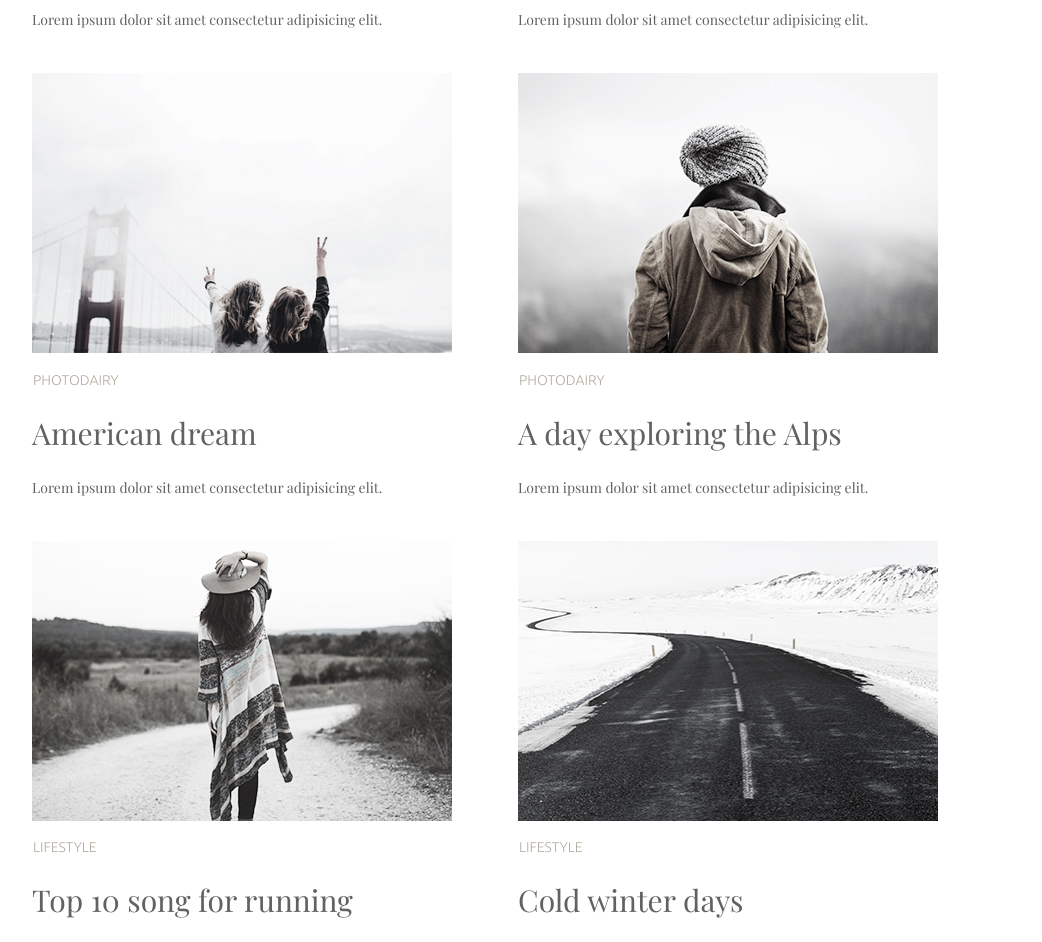
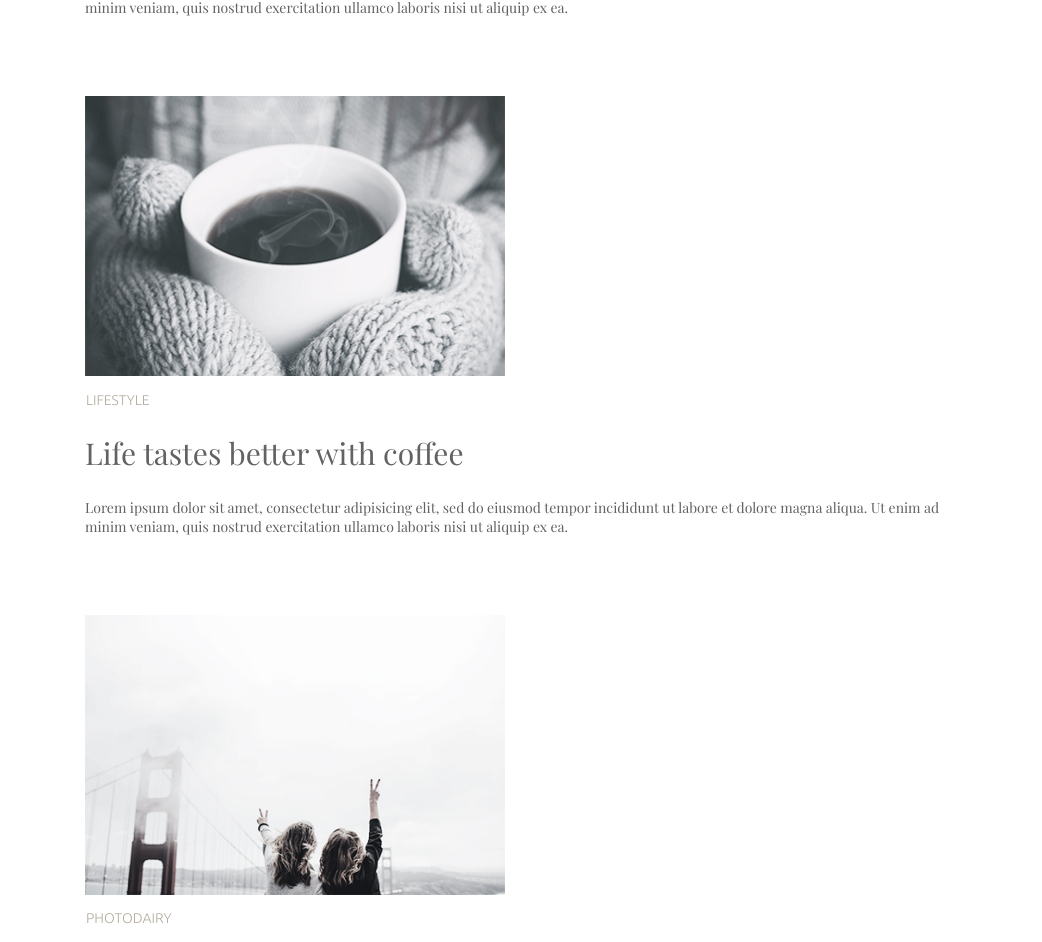
Before and after one commit to MAX50K/css_basics, a plain HTML site: page index.html in a window 1280 px wide. Shown: the part 565-1507 px from the top of the page, without its empty margins (142-1184 px from the left). Drawn offline with nearby package versions, Linux system fonts and the light colour scheme.

Commit message:
asasasasasas

```diff
--- a/css/styles.css
+++ b/css/styles.css
@@ -1,5 +1,21 @@
+.container{
+  width: 906px;
+  margin: 0 auto;
+  padding: 0 15px;
+
+}
+
 li {
   list-style-type: none;
+}
+
+a {
+  color: currentColor;
+
+}
+
+.header__link--hover:{
+  color: blue;
 }
 
 .header {
@@ -9,9 +25,9 @@ li {
 .header__list {
   display: flex;
   justify-content: center;
-  font-size: 30px;
+  gap: 99px;
 }
-.header__item {
+.header__link {
   display: flex;
   justify-content: center;
   margin-right: 20px;
@@ -22,14 +38,13 @@ li {
   margin-left: 99px;
   margin-bottom: 92px;
 }
-.main {
-}
 .everything {
 }
-.everything__list1 {
+.everything__list {
   display: flex;
   justify-content: center;
-  font-size: 30px;
+  flex-wrap: wrap;
+  gap: 65px;
 }
 .everything__img {
   width: 420px;
@@ -49,28 +64,16 @@ li {
   color: #626262;
   font-family: "Playfair Display";
   font-size: 30px;
-  font-style: normal;
   font-weight: 400;
-  line-height: normal;
 }
 .everything__text {
   color: #626262;
   font-family: "Playfair Display";
   font-size: 14px;
-  font-style: normal;
   font-weight: 400;
-  line-height: normal;
+  flex-wrap: wrap;
 }
-.everything__list2 {
-  display: flex;
-  justify-content: center;
-  font-size: 30px;
-}
-.everything__list3 {
-  display: flex;
-  justify-content: center;
-  font-size: 30px;
-}
+
 .footer {
 }
 .footer__button {
--- a/index.html
+++ b/index.html
@@ -5,72 +5,73 @@
     <meta charset="UTF-8">
     <meta name="viewport" content="width=device-width, initial-scale=1.0">
     <title>Document</title>
-    <link rel="stylesheet" href="./css/styles.css">
     <link rel="preconnect" href="https://fonts.googleapis.com">
     <link rel="preconnect" href="https://fonts.gstatic.com" crossorigin>
-    <link href="https://fonts.googleapis.com/css2?family=Playfair+Display&family=Ubuntu:wght@300&display=swap"
-        rel="stylesheet">
+    <link href="https://fonts.googleapis.com/css2?family=Playfair+Display&family=Ubuntu:wght@300&display=swap"rel="stylesheet">
+    <link rel="stylesheet" href="./css/styles.css">
 </head>
 
 <body>
     <header class="header">
+        <div class="container">
             <nav class="header__nav">
                 <ul class="header__list">
-                <li class="header__item">LIFESTYLE</li>
-                <li class="header__item">PHOTODIARY</li>
-                <li class="header__item">MUSIC</li>
-                <li class="header__item">TRAVEL</li>
+                    <a class="header__link" href="#">LIFESTYLE</a>
+                    <a class="header__link" href="#">PHOTODIARY</a>
+                    <a class="header__link" href="#">MUSIC</a>
+                    <a class="header__link" href="#">TRAVEL</a>
                 </ul>
             </nav>
+        </div>
     </header>
-    <main class="main">
+    <main>
         <section class="everything">
-            <ul class="everything__list1">
-                <li class="everything__item1">
+            <div class="container">
+                <ul class="everything__list">
+                    <li class="everything__item">
                         <img src="./images/img1.jpg" class="everything__img"></img>
                         <h1 class="everything__title">LIFESTYLE</h1>
                         <h2 class="everything__subtitle">More than just a music festival </h2>
-                    <p class="everything__text">Lorem ipsum dolor sit amet consectetur adipisicing elit.</p>
+                        <p class="everything__text">Lorem ipsum dolor sit amet, consectetur adipisicing elit, sed do eiusmod tempor incididunt ut labore et dolore magna aliqua. Ut enim ad minim veniam, quis nostrud exercitation ullamco laboris nisi ut aliquip ex ea.</p>
                     </li>
-                <li class="everything__item1">
+                    <li class="everything__item">
                         <img src="./images/img2.jpg" class="everything__img"></img>
                         <h1 class="everything__title">LIFESTYLE</h1>
                         <h2 class="everything__subtitle">Life tastes better with coffee</h2>
-                    <p class="everything__text">Lorem ipsum dolor sit amet consectetur adipisicing elit.</p>
+                        <p class="everything__text">Lorem ipsum dolor sit amet, consectetur adipisicing elit, sed do eiusmod tempor incididunt ut labore et dolore magna aliqua. Ut enim ad minim veniam, quis nostrud exercitation ullamco laboris nisi ut aliquip ex ea.</p>
                     </li>
-            </ul>
-            <ul class="everything__list2">
-                <li class="everything__item2">
+                    <li class="everything__item">
                         <img src="./images/img3.jpg" class="everything__img"></img>
                         <h1 class="everything__title">PHOTODAIRY</h1>
                         <h2 class="everything__subtitle">American dream</h2>
-                    <p class="everything__text">Lorem ipsum dolor sit amet consectetur adipisicing elit.</p>
+                        <p class="everything__text">Lorem ipsum dolor sit amet, consectetur adipisicing elit, sed do eiusmod tempor incididunt ut labore et dolore magna aliqua. Ut enim ad minim veniam, quis nostrud exercitation ullamco laboris nisi ut aliquip ex ea.</p>
                     </li>
-                <li class="everything__item2">
+                    <li class="everything__item">
                         <img src="./images/img4.jpg" class="everything__img"></img>
                         <h1 class="everything__title">PHOTODAIRY</h1>
                         <h2 class="everything__subtitle">A day exploring the Alps</h2>
-                    <p class="everything__text">Lorem ipsum dolor sit amet consectetur adipisicing elit.</p>
+                        <p class="everything__text">Lorem ipsum dolor sit amet, consectetur adipisicing elit, sed do eiusmod tempor incididunt ut labore et dolore magna aliqua. Ut enim ad minim veniam, quis nostrud exercitation ullamco laboris nisi ut aliquip ex ea.</p>
                     </li>
-            </ul>
-            <ul class="everything__list3">
-                <li class="everything__item3">
+                    <li class="everything__item">
                         <img src="./images/img5.jpg" class="everything__img"></img>
                         <h1 class="everything__title">LIFESTYLE</h1>
                         <h2 class="everything__subtitle">Top 10 song for running</h2>
-                    <p class="everything__text">Lorem ipsum dolor sit amet consectetur adipisicing elit.</p>
+                        <p class="everything__text">Lorem ipsum dolor sit amet, consectetur adipisicing elit, sed do eiusmod tempor incididunt ut labore et dolore magna aliqua. Ut enim ad minim veniam, quis nostrud exercitation ullamco laboris nisi ut aliquip ex ea.</p>
                     </li>
-                <li class="everything__item3">
+                    <li class="everything__item">
                         <img src="./images/img6.jpg" class="everything__img"></img>
                         <h1 class="everything__title">LIFESTYLE</h1>
                         <h2 class="everything__subtitle">Cold winter days</h2>
-                    <p class="everything__text">Lorem ipsum dolor sit amet consectetur adipisicing elit.</p>
+                        <p class="everything__text">Lorem ipsum dolor sit amet, consectetur adipisicing elit, sed do eiusmod tempor incididunt ut labore et dolore magna aliqua. Ut enim ad minim veniam, quis nostrud exercitation ullamco laboris nisi ut aliquip ex ea.</p>
                     </li>
                 </ul>
+            </div>
         </section>
     </main>
     <footer style="text-align: center;" class="footer">
+        <div class="container">
             <button class="footer__button">Load More</button>
+        </div>
     </footer>
 </body>
 
```
Lines whose indentation alone changed are shown as unchanged.
